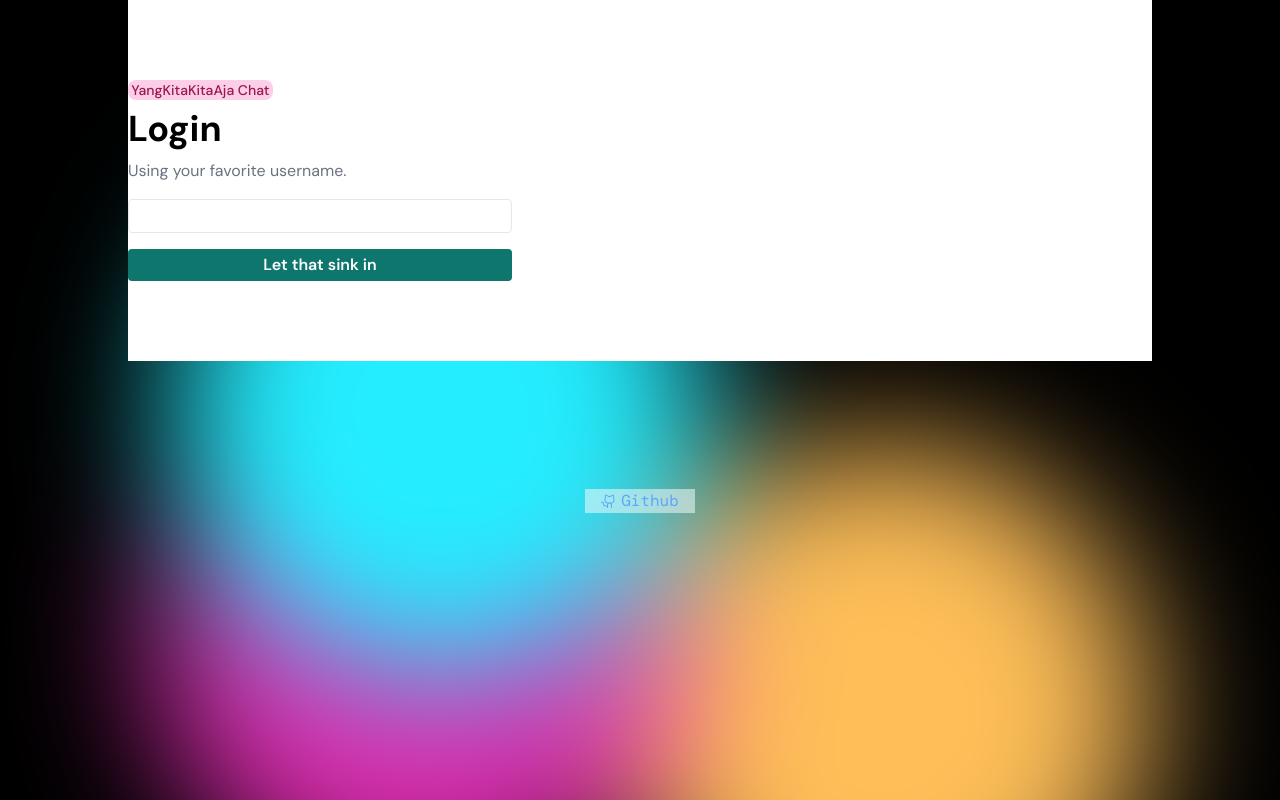
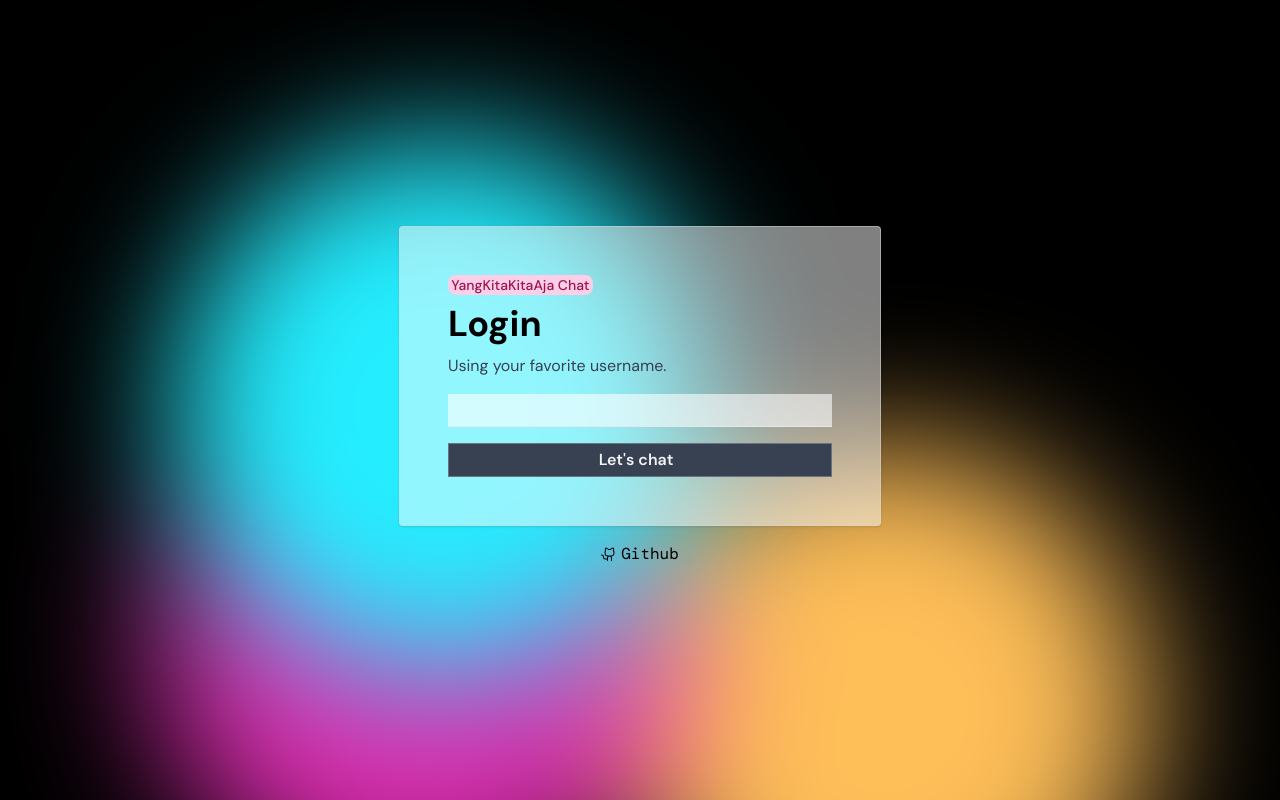
Before and after one commit to kalwabed/ykka-chat, a Vue app: page / in a window 1280 px wide. Built offline with nearby package versions, Linux system fonts and the light colour scheme; no server answers; a web font is replaced by a local one.

Commit message:
styles: glassmorph login

```diff
--- a/src/App.vue
+++ b/src/App.vue
@@ -3,7 +3,7 @@ import HomeView from './views/HomeView.vue'
 </script>
 
 <template>
-  <main class="relative max-w-screen-lg hfull mx-auto flex flex-auto flex-col font-sans">
+  <main class="relative max-w-screen-lg hfull mx-auto flex justify-center flex-col font-sans">
     <HomeView />
   </main>
 </template>
--- a/src/components/login-form.vue
+++ b/src/components/login-form.vue
@@ -25,21 +25,28 @@ const onLogin = async () => {
 </script>
 
 <template>
-  <div class="h-full mb32 flex flex-col justify-center px4 md:(px0 mx-auto)">
+  <div
+    class="flex flex-col justify-center bg-white p12 rd shadow b b-gray3 b-opacity-50 backdrop-blur-4 backdrop-filter bg-opacity-50"
+  >
     <span class="text-sm font-medium c-pink8 bg-pink2 rd-lg wfit px.8">YangKitaKitaAja Chat</span>
     <h1 class="text-4xl leading-relaxed font-bold">Login</h1>
-    <p class="c-gray5">Using your favorite username.</p>
+    <p class="c-gray7">Using your favorite username.</p>
     <form data-test="form" @submit.prevent="onLogin" class="flex flex-col gap4 mt4 w-full md:w-sm">
       <div role="group" class="flex flex-col">
         <input
           data-test="username"
-          class="b focus:ring-2 transition outline-none px2 py1 rd"
+          class="b-b focus:ring-2 transition duration-400 outline-none px2 py1 bg-white bg-opacity-60"
           type="text"
           v-model="username"
         />
         <small class="c-red">{{ errorMsg }}</small>
       </div>
-      <button class="btn font-semibold transition" type="submit">Let that sink in</button>
+      <button
+        class="font-semibold outline-none focus:ring-2 hover:bg-gray-8 transition w-full py1 b b-gray5 bg-gray-7 c-gray-1 inline-flex gap-2 items-center justify-center"
+        type="submit"
+      >
+        Let's chat <i class="i-radix-icons:chat-bubble"></i>
+      </button>
     </form>
   </div>
 </template>
--- a/src/views/HomeView.vue
+++ b/src/views/HomeView.vue
@@ -33,12 +33,12 @@ onBeforeMount(() => {
     <Suspense v-if="userStore.currentUser?.id">
       <ChatCore />
     </Suspense>
-    <div class="bg-white" v-else>
+    <div class="flex flex-col justify-center items-center" v-else>
       <LoginForm />
-      <div class="w-full flex font-mono pb2">
+      <div class="w-full flex font-mono pb2 mt4">
         <a
           href="https://github.com/kalwabed/ykka-chat"
-          class="text-center outline-none c-blue mx-auto inline-flex items-center gap1 focus:(ring-2 ring-blue) bg-white px4 backdrop-blur-8 backdrop-filter bg-opacity-50"
+          class="text-center outline-none c-black mx-auto inline-flex items-center gap1 focus:(ring-2 ring-blue) bg-white px4 backdrop-blur-8 backdrop-filter bg-opacity-0 transition hover:(bg-opacity-20 shadow-lg)"
           title="Github repository"
           rel="noopener noreferrer"
           target="_blank"
```
